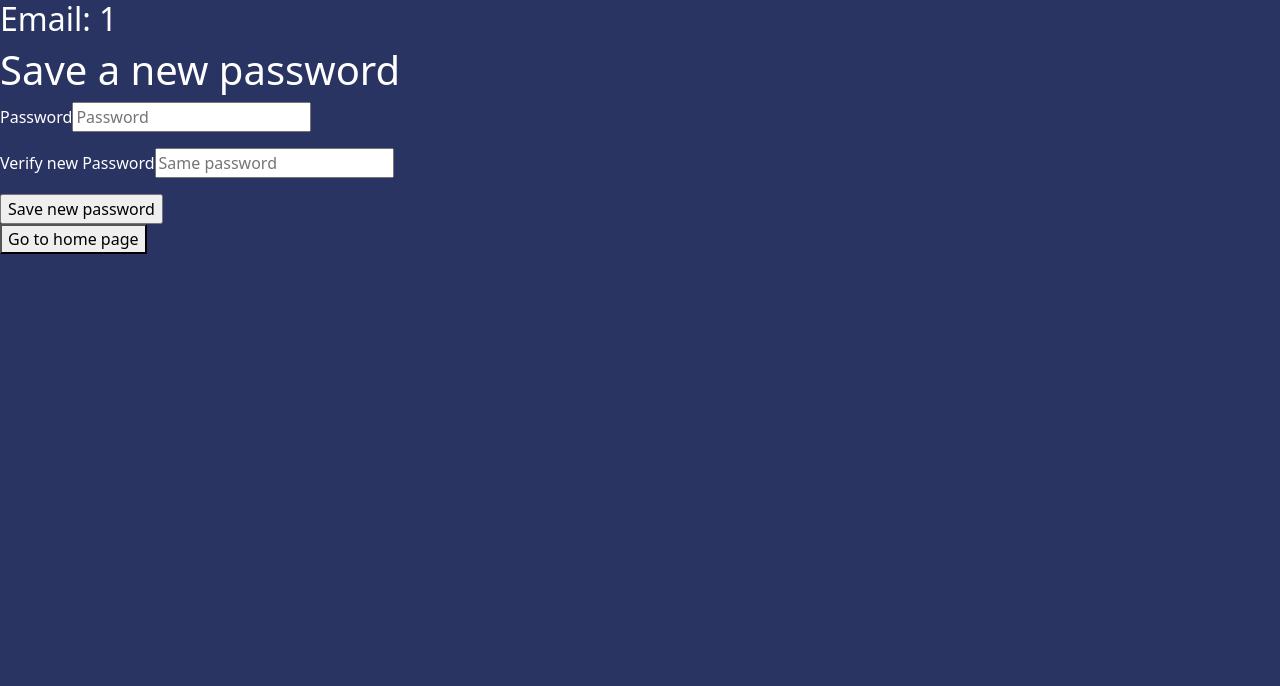
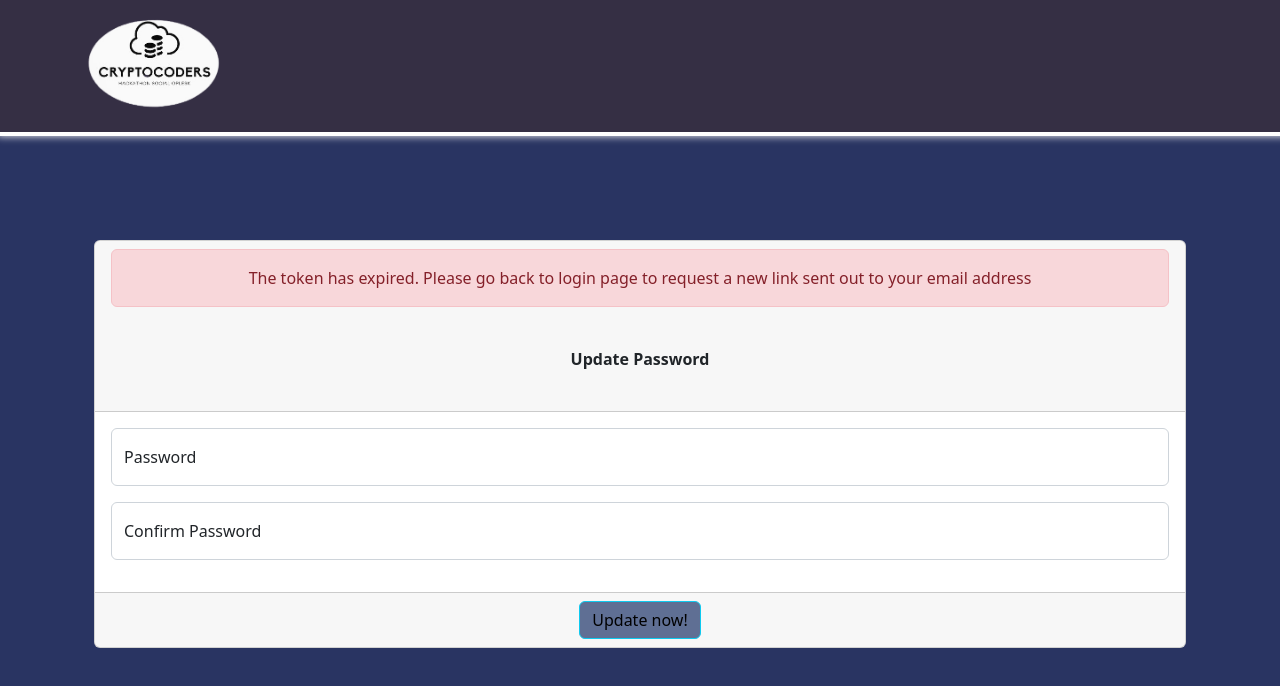
Before and after one commit to requin883/NuevoFront, a React (Vite) app: page /forgotPassword/1 in a window 1280 px wide. Shown: the top 686 px of the page. Built offline with nearby package versions, Linux system fonts and the light colour scheme.

Commit message:
feat: add style to component and modify inputs

```diff
--- a/src/Pages/ForgotPassword/ForgotPassword.jsx
+++ b/src/Pages/ForgotPassword/ForgotPassword.jsx
@@ -3,13 +3,17 @@ import API_AXIOS from "../../../settings/settings";
 import * as yup from "yup"
 import { useParams } from "react-router-dom";
 import { yupResolver } from "@hookform/resolvers/yup";
-import { useForm } from "react-hook-form";
+import { useForm, Controller } from "react-hook-form";
 import endpointList from "../../settings/endpoints";
+import { Card, CardBody, CardFooter, Alert, CardHeader, CardTitle, Container, Form, FormGroup, Label, Input, Button } from "reactstrap";
+import ExamplesNavbar from "../Homepages/Components/Navbar";
+import { useState } from "react";
 
 
 const redirectUser = () => {
     window.location.href = "http://localhost:5173"
 }
+
 
 const schema = yup.object().shape({
     password: yup.string().min(6).required(),
@@ -19,45 +23,98 @@ const schema = yup.object().shape({
         .oneOf([yup.ref("password")], "the password confirmation does not match"),
 })
 
-function ForgotPassword (){
+function ForgotPassword() {
+
     const {
         register,
+        control,
         formState: { errors },
         handleSubmit,
     } = useForm({
         resolver: yupResolver(schema),
     });
 
+    const [newAlert, setNewAlert] = useState(false);
 
-const params = useParams()
+    const params = useParams();
     let email = params.email
 
     const fnSend = async (data) => {
         let output = await API_AXIOS.post(endpointList.forgotPassword + `?email=${email}&newPassword=${data.password}`)
         if (output.data == 1) {
-        alert ("Contraseña cambiada correctamente")
+            alert("Contraseña cambiada correctamente")
         }
     }
 
-return(
-    <div>
-        <h2> Email: {email} </h2>
-        <h1> Save a new password </h1>
-        <form onSubmit={handleSubmit(fnSend)}>
-            <div>
-                 <label> Password </label>
-                 <input type="password" placeholder="Password" {...register("password")} />
-                 <p> {errors.password?.message} </p>
-            </div>
-            <div>
-                 <label> Verify new Password </label>
-                 <input type="password" placeholder="Same password " {...register("valpass")} />
-                 <p> {errors.valpass?.message} </p>
-            </div>
-          <input type="submit" value="Save new password" />
-        </form>
-        <button onClick={redirectUser}> Go to home page </button>
-    </div>
+    return (
+        <Container>
+            <ExamplesNavbar />
+            <Container className="text-dark" style={{ marginTop: "30vh" }}>
+                <Card>
+                    <CardHeader className="text-center" >
+                    <Alert isOpen color="danger">
+                        The token has expired. Please go back to login page to request a new link sent out to your email address
+                    </Alert>
+                        <CardTitle className="p-4" style={{ fontWeight: "bold" }}>Update Password</CardTitle>
+                    </CardHeader>
+                    <CardBody>
+
+                        <Form onSubmit={handleSubmit(fnSend)}>
+                            <Controller
+                                control={control}
+                                name="password"
+                                render={({ field: { ref, ...passProps } }) => (
+                                    <FormGroup floating>
+                                        <Input
+
+                                            name="password"
+                                            placeholder="Password"
+                                            type="password"
+                                            id="password"
+
+                                            invalid={errors.password ? true : false}
+                                            innerRef={ref} {...passProps}
+                                        />
+                                        <Label for="password">Password</Label>
+
+                                        {errors?.password && (
+                                            <FormFeedback>{errors.password?.message}</FormFeedback>
+                                        )}
+                                    </FormGroup>
+                                )}
+                            />
+
+                            <Controller
+                                control={control}
+                                name="valpass"
+                                render={({ field: { ref, ...valpassProps } }) => (
+                                    <FormGroup floating>
+                                        <Input
+
+                                            name="valpass"
+                                            placeholder="Confirm password"
+                                            type="password"
+                                            id="valpass"
+
+                                            invalid={errors.valpass ? true : false}
+                                            innerRef={ref} {...valpassProps}
+                                        />
+                                        <Label for="valpass"> Confirm Password </Label>
+
+                                        {errors?.valpass && (
+                                            <FormFeedback>{errors.valpass?.message}</FormFeedback>
+                                        )}
+                                    </FormGroup>
+                                )}
+                            />
+                        </Form>
+                    </CardBody>
+                    <CardFooter className="text-center">
+                        <Button className="btn-menu" color="info" onClick={redirectUser}> Update now!</Button>
+                    </CardFooter>
+                </Card>
+            </Container>
+        </Container>
     )
 
 }
```
Lines whose indentation alone changed are shown as unchanged.
